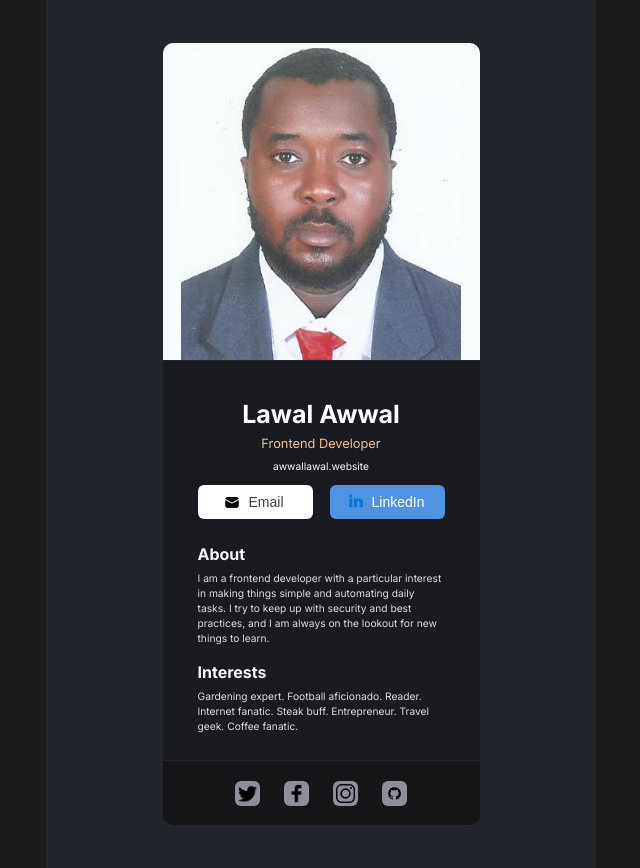
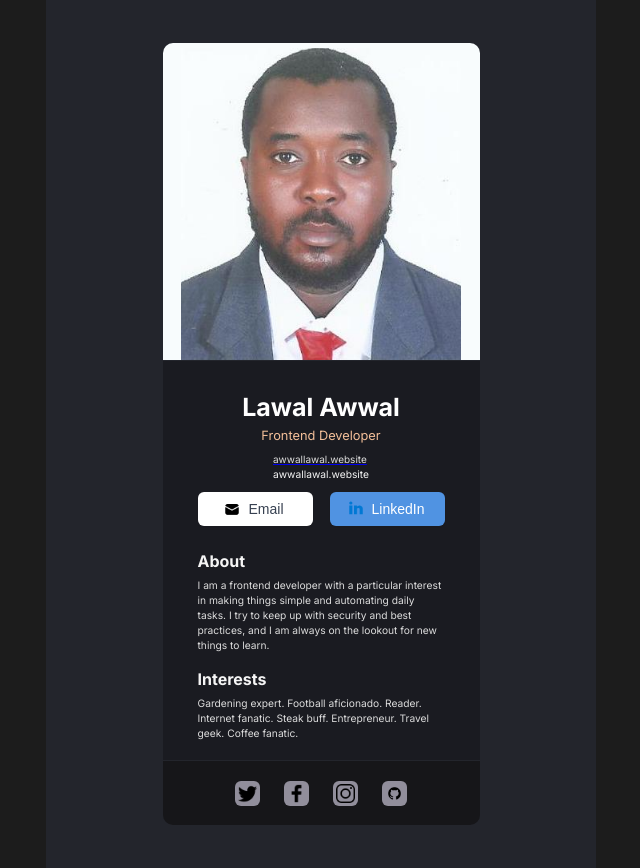
Before and after one commit to awwallawal/digital_business_card, a React (Vite) app: page / in a window 1280 px wide. Shown: the whole page, without its empty margins (319-959 px from the left). Built offline with nearby package versions, Linux system fonts and the light colour scheme.

Commit message:
Update on MainContent.jsx
Update on MainContent.jsx

```diff
--- a/src/MainContent.jsx
+++ b/src/MainContent.jsx
@@ -7,7 +7,8 @@ function MainContent() {
 
       <h2 className="item-one">Lawal Awwal</h2>
       <p className="item-two">Frontend Developer</p>
-      <p className="item-three">awwallawal.website</p>
+      <p className="item-three"><a href="https://github.com/awwallawal/digital_business_card.git" target="_blank"><p>awwallawal.website</p></a> awwallawal.website</p>
+
 
       <div className="btn-container">
         <div className="button email">
```
